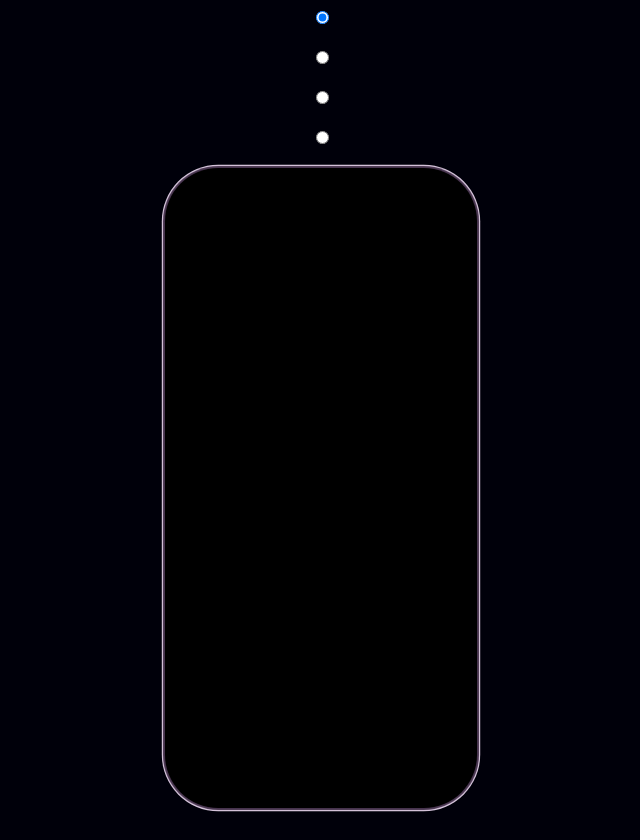
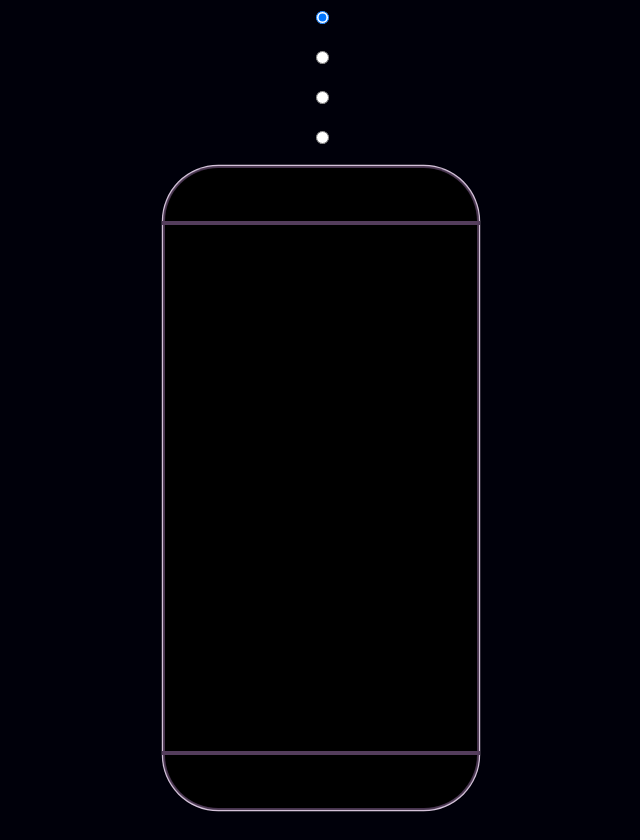
Before and after one commit to Scorpion96522/IOS-Ipone, a plain HTML site: page index.html in a window 1280 px wide. Shown: the whole page, without its empty margins (319-959 px from the left). Drawn offline with Linux system fonts and the light colour scheme.

Commit message:
added styles buttons

```diff
--- a/css/style.css
+++ b/css/style.css
@@ -67,3 +67,21 @@ body {
     animation: appear 1s var(--ease-out) forwards;
     --webkit-backface-visibility: hidden;
 }
+
+.phone::before {
+    content: '';
+    position: absolute;
+    top: var(--border-radius);
+    right: calc(var(--border-width) * -1);
+    bottom: calc(var(--border-radius));
+    left: calc(var(--border-width) * -1);
+    border: 0.5em solid hsl(var(--c-h), 20%, 30%);
+    border-left-width: 0;
+    border-right-width: 0;
+}
+
+.buttons {
+    position: absolute;
+    inset: calc(var(--border-width) * -1);
+    pointer-events: none;
+}
```
